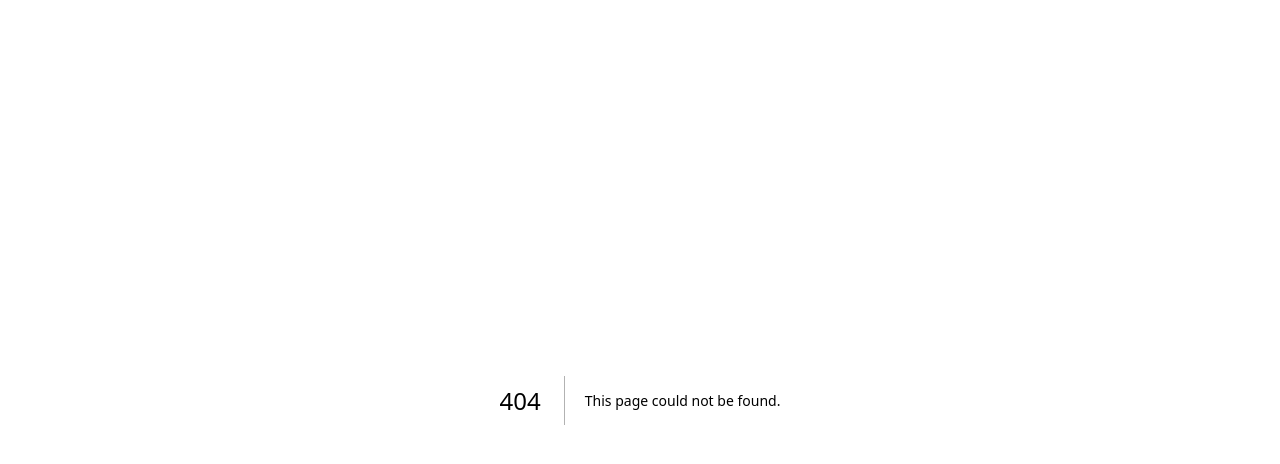
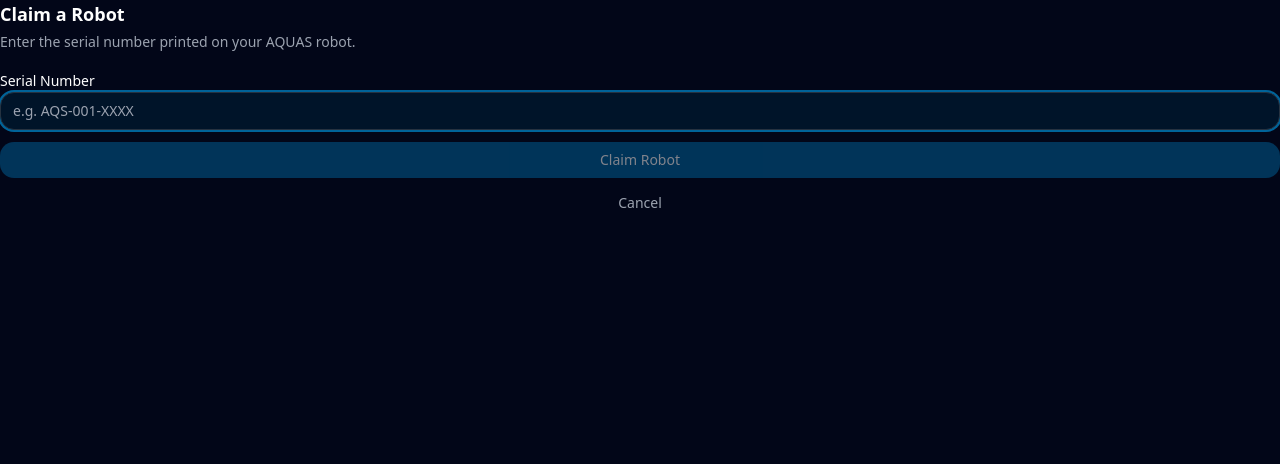
Before and after one commit to AQUAS-mission/aquas-logging, a Next.js app in the folder frontend/: page /robots/claim in a window 1280 px wide. Before the commit this address had no page. Shown: the top 464 px of the page. Built offline with nearby package versions, Linux system fonts and the light colour scheme; no server answers.

Commit message:
made pop up modal to claim a robot w/serial number

```diff
--- /dev/null
+++ b/frontend/app/robots/claim/page.tsx
@@ -0,0 +1,5 @@
+import { RobotClaim } from "@/components/robotClaim"
+
+export default function ClaimPage() {
+  return <RobotClaim />
+}
--- a/frontend/components/app-sidebar.tsx
+++ b/frontend/components/app-sidebar.tsx
@@ -1,9 +1,9 @@
 "use client"
 
 import * as React from "react"
-import { IconHelp, IconRobot, IconSearch, IconSettings } from "@tabler/icons-react"
+import { IconRobot } from "@tabler/icons-react"
 import { useSession } from "next-auth/react"
-import { NavSecondary } from "@/components/nav-secondary"
+import { RobotClaim } from "@/components/robotClaim"
 import {
   Sidebar,
   SidebarContent,
@@ -23,6 +23,7 @@
 
 export function AppSidebar({ ...props }: React.ComponentProps<typeof Sidebar>) {
   const { data: session } = useSession()
+  const [claimOpen, setClaimOpen] = React.useState(false)
   const {
     robots, setRobots,
     selectedRobotId, setSelectedRobotId,
@@ -93,7 +94,12 @@
               <p className="px-2 text-xs text-muted-foreground">Loading robots…</p>
             )}
             {!loading && robots.length === 0 && (
-              <p className="px-2 text-xs text-muted-foreground">No robots claimed yet.</p>
+              <SidebarMenuItem>
+                <SidebarMenuButton onClick={() => setClaimOpen(true)}>
+                  <IconRobot className="size-4" />
+                  <span>Claim a Robot</span>
+                </SidebarMenuButton>
+              </SidebarMenuItem>
             )}
             {robots.map((robot, i) => {
               const color = COMPARE_COLORS[i % COMPARE_COLORS.length]
@@ -129,11 +135,33 @@
                 </SidebarMenuItem>
               )
             })}
+            {!loading && robots.length > 0 && (
+              <SidebarMenuItem>
+                <SidebarMenuButton onClick={() => setClaimOpen(true)} className="text-muted-foreground">
+                  <span className="text-lg leading-none">+</span>
+                  <span>Claim a Robot</span>
+                </SidebarMenuButton>
+              </SidebarMenuItem>
+            )}
           </SidebarMenu>
         </SidebarGroup>
       </SidebarContent>
 
       <SidebarFooter />
+
+      {claimOpen && (
+        <div
+          className="fixed inset-0 z-50 flex items-center justify-center bg-black/50"
+          onClick={() => setClaimOpen(false)}
+        >
+          <div
+            className="w-full max-w-sm rounded-lg border border-border bg-background p-6 shadow-lg"
+            onClick={(e) => e.stopPropagation()}
+          >
+            <RobotClaim onClose={() => setClaimOpen(false)} />
+          </div>
+        </div>
+      )}
     </Sidebar>
   )
 }
--- /dev/null
+++ b/frontend/components/robotClaim.tsx
@@ -0,0 +1,138 @@
+"use client"
+
+import * as React from "react"
+import { useSession } from "next-auth/react"
+import { useRobotStore } from "@/stores/robot-store"
+
+const API_BASE = process.env.NEXT_PUBLIC_API_BASE || "http://localhost:8000"
+
+type ClaimState =
+  | { status: "idle" }
+  | { status: "loading" }
+  | { status: "success"; robotName: string }
+  | { status: "error"; message: string }
+
+export function RobotClaim({ onClose }: { onClose: () => void }) {
+  const { data: session } = useSession()
+  const { setRobots } = useRobotStore()
+
+  const [serialNumber, setSerialNumber] = React.useState("")
+  const [claimState, setClaimState] = React.useState<ClaimState>({ status: "idle" })
+
+  const handleSubmit = async (e: React.FormEvent) => {
+    e.preventDefault()
+    if (!serialNumber.trim()) return
+
+    setClaimState({ status: "loading" })
+
+    try {
+      const res = await fetch(`${API_BASE}/robots/claim`, {
+        method: "POST",
+        headers: {
+          "Content-Type": "application/json",
+          Authorization: `Bearer ${session?.user?.accessToken}`,
+        },
+        body: JSON.stringify({ serial_number: serialNumber.trim() }),
+      })
+
+      if (res.status === 404) {
+        setClaimState({ status: "error", message: "Robot not found — check the serial number." })
+        return
+      }
+      if (res.status === 409) {
+        setClaimState({ status: "error", message: "This robot is already claimed." })
+        return
+      }
+      if (!res.ok) {
+        setClaimState({ status: "error", message: "Something went wrong. Please try again." })
+        return
+      }
+
+      const robot = await res.json()
+
+      // Refresh robot list in the store
+      const listRes = await fetch(`${API_BASE}/robots/me`, {
+        headers: { Authorization: `Bearer ${session?.user?.accessToken}` },
+      })
+      if (listRes.ok) {
+        const robots = await listRes.json()
+        setRobots(robots)
+      }
+
+      setClaimState({ status: "success", robotName: robot.name })
+    } catch {
+      setClaimState({ status: "error", message: "Network error. Please try again." })
+    }
+  }
+
+  return (
+    <div className="space-y-4">
+      <div className="space-y-1">
+        <h2 className="text-lg font-semibold">Claim a Robot</h2>
+        <p className="text-sm text-muted-foreground">
+          Enter the serial number printed on your AQUAS robot.
+        </p>
+      </div>
+
+      {claimState.status === "success" ? (
+        <div className="space-y-3">
+          <div className="rounded-md border border-green-800 bg-green-950/40 px-4 py-3 text-sm text-green-400">
+            <strong>{claimState.robotName}</strong> has been successfully claimed.
+          </div>
+          <button
+            onClick={onClose}
+            className="w-full rounded-md bg-primary px-4 py-2 text-sm font-medium text-primary-foreground hover:bg-primary/90 transition-colors"
+          >
+            Done
+          </button>
+          <button
+            onClick={() => { setClaimState({ status: "idle" }); setSerialNumber("") }}
+            className="w-full rounded-md border border-border px-4 py-2 text-sm font-medium text-muted-foreground hover:text-foreground transition-colors"
+          >
+            Claim Another Robot
+          </button>
+        </div>
+      ) : (
+        <form onSubmit={handleSubmit} className="space-y-3" noValidate>
+          <div className="space-y-1.5">
+            <label htmlFor="serial" className="text-sm font-medium">
+              Serial Number
+            </label>
+            <input
+              id="serial"
+              type="text"
+              value={serialNumber}
+              onChange={(e) => setSerialNumber(e.target.value)}
+              placeholder="e.g. AQS-001-XXXX"
+              className="w-full rounded-md border border-input bg-background px-3 py-2 text-sm placeholder:text-muted-foreground focus:outline-none focus:ring-2 focus:ring-ring"
+              disabled={claimState.status === "loading"}
+              autoFocus
+            />
+          </div>
+
+          {claimState.status === "error" && (
+            <p className="text-sm text-destructive">{claimState.message}</p>
+          )}
+
+          <button
+            type="submit"
+            disabled={claimState.status === "loading" || !serialNumber.trim()}
+            className="w-full rounded-md bg-primary px-4 py-2 text-sm font-medium text-primary-foreground hover:bg-primary/90 transition-colors disabled:opacity-50 disabled:cursor-not-allowed"
+          >
+            {claimState.status === "loading" ? "Claiming…" : "Claim Robot"}
+          </button>
+
+          <button
+            type="button"
+            onClick={onClose}
+            className="w-full text-sm text-muted-foreground hover:text-foreground transition-colors"
+          >
+            Cancel
+          </button>
+        </form>
+      )}
+    </div>
+  )
+}
+
+export default RobotClaim
```
Also changed, not shown: 1 other file (tests, documents, lock files or other folders).
